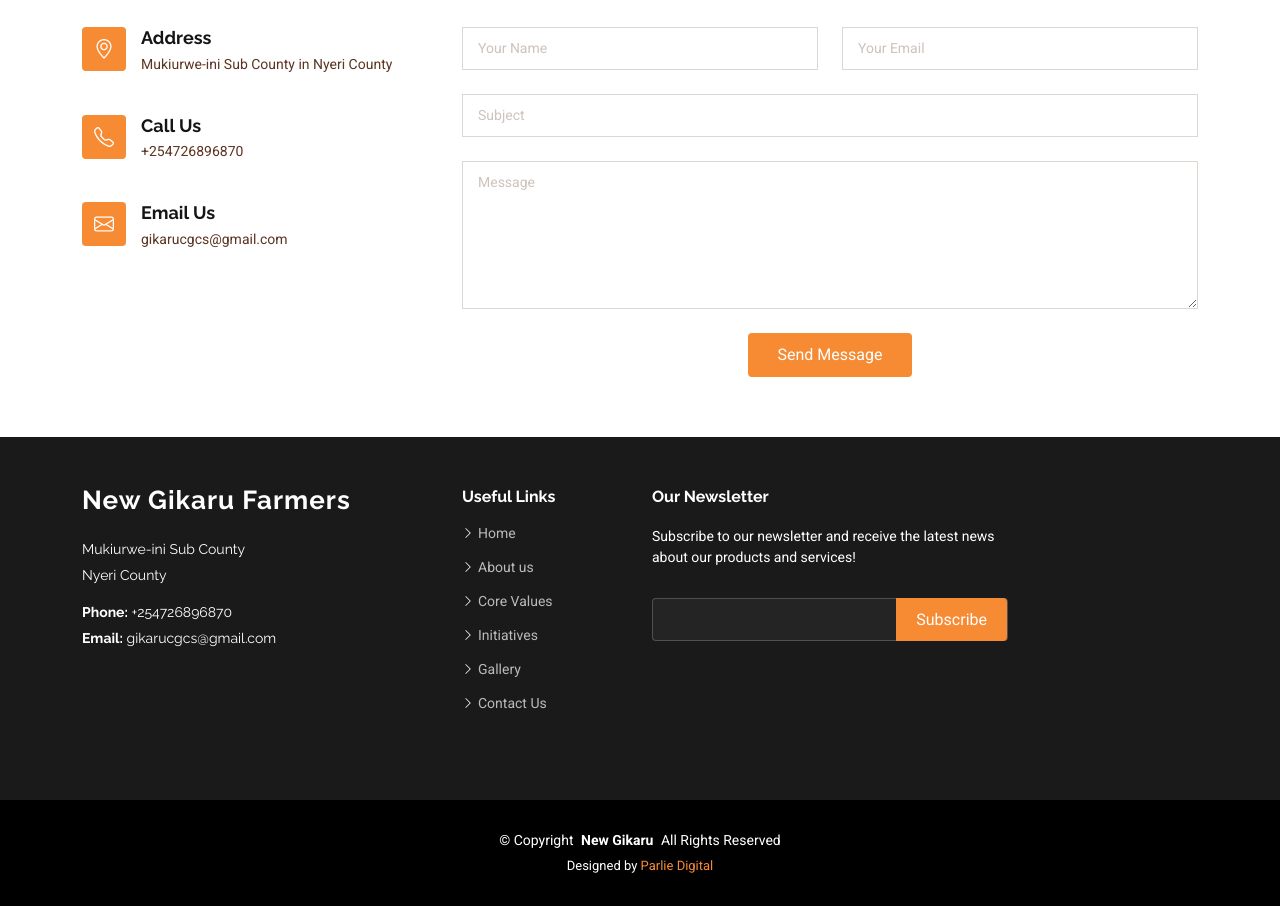
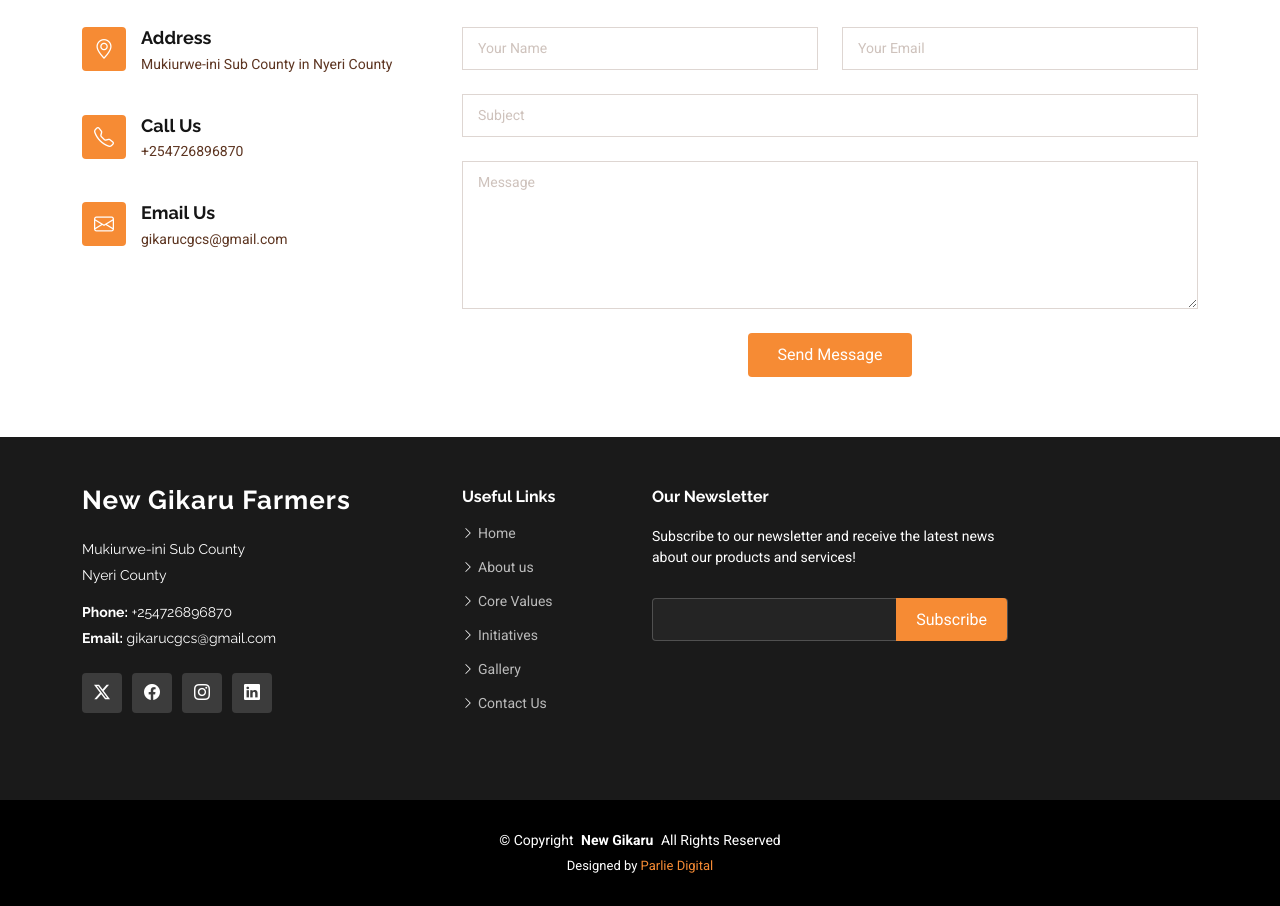
Before and after one commit to Parlie-Digital/new-gikaru-cooperative-website, a plain HTML site: page index.html in a window 1280 px wide. Shown: the part 5667-6573 px from the top of the page. Drawn offline with nearby package versions, Linux system fonts and the light colour scheme.

Commit message:
added social links to the footer

```diff
--- a/index.html
+++ b/index.html
@@ -1163,12 +1163,12 @@ mx-auto d-block" src="assets/img/icons/siblings.png" alt="Community" width="50px
               <p class="mt-3"><strong>Phone:</strong> <span>      +254726896870</span></p>
               <p><strong>Email:</strong> <span>gikarucgcs@gmail.com </span></p>
             </div>
-            <!-- <div class="social-links d-flex mt-4">
+            <div class="social-links d-flex mt-4">
               <a href=""><i class="bi bi-twitter-x"></i></a>
               <a href=""><i class="bi bi-facebook"></i></a>
               <a href=""><i class="bi bi-instagram"></i></a>
               <a href=""><i class="bi bi-linkedin"></i></a>
-            </div> -->
+            </div>
           </div>
 
           <div class="col-lg-2 col-md-3 footer-links">
```
